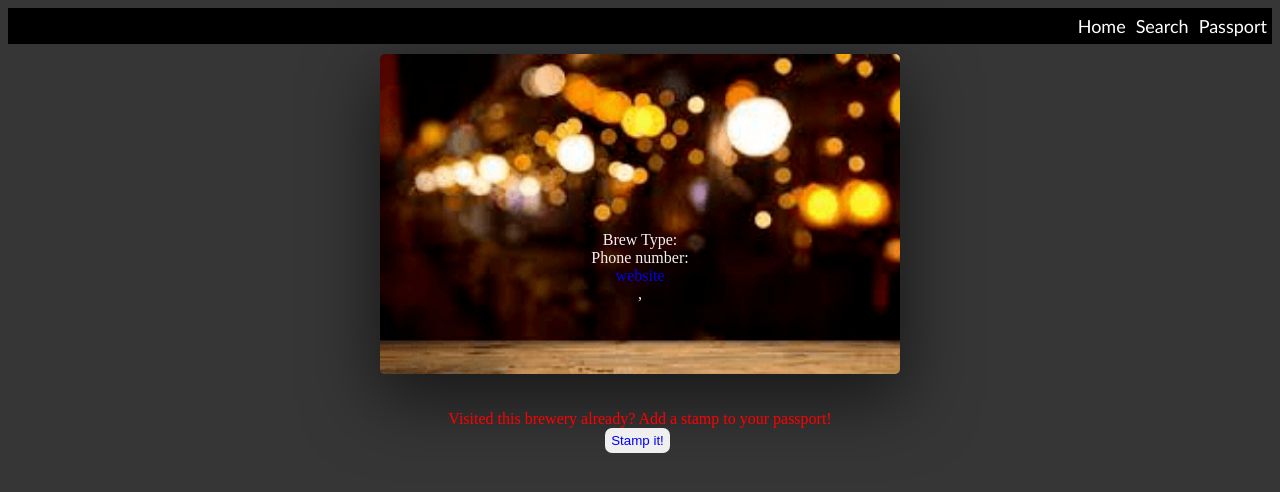
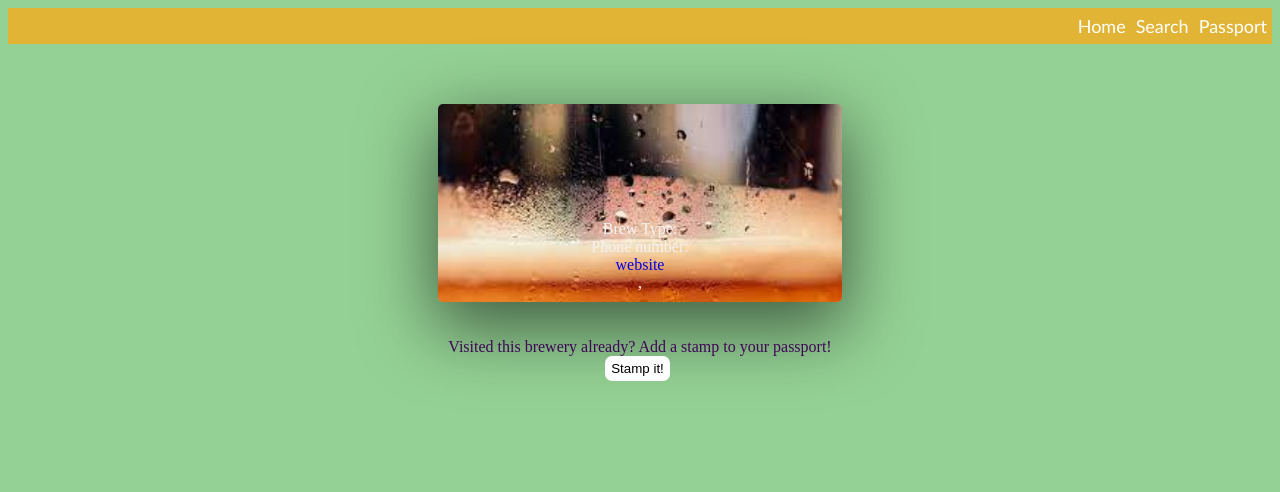
Before and after one commit to dekneeb/Brew-Tour, a React (Create React App) app: page /search/1 in a window 1280 px wide. Shown: the top 492 px of the page. Built offline with nearby package versions, Linux system fonts and the light colour scheme; no server answers.

Commit message:
some styling updates

```diff
--- a/src/Passport.css
+++ b/src/Passport.css
@@ -34,6 +34,7 @@ li{
 
 }
 
+
 .brew_list{
     display: flex;
     flex-wrap: wrap;
@@ -42,11 +43,19 @@ li{
     margin-right: 10px;
     flex-direction: row;
     align-items: stretch;
+    margin-top: 30px;
+
 
 }
 
-.french{
-    font-family: 'Dancing-Script';
+
+.passport_gif{
+  width: 20vw;
+  height: 15vw;
+  border-radius: 5px;
+  margin-top: 10px;
+  margin-bottom: 10px;
+
 }
 
 @media all and (max-width: 768px){
--- a/src/components/Home.jsx
+++ b/src/components/Home.jsx
@@ -28,8 +28,8 @@ function Home(){
         <h3>A place explore all breweries your city has to offer.</h3>
 
         </section>
-            <p><Link to='/breweries' ><img className="card" src={require('../images/passport.png')}></img></Link>
-            <Link to='/search' ><img className='card' src={require('../images/beersearch.png')}></img></Link></p><br/>
+            <section className='p'><Link to='/breweries' ><img className="card" src={require('../images/passport.png')}></img></Link>
+            <Link to='/search' ><p className='gif'>Search Breweries </p></Link></section><br/>
             <h4>Fun Fact: {fact}</h4><br/>
 
 
--- a/src/components/Passport.jsx
+++ b/src/components/Passport.jsx
@@ -6,7 +6,10 @@ function Passport(props){
     console.log(props.addedStamps)
 
     return(<div>
-        <h2 className='french'>  Passport Stamps 🛫 </h2>
+         <h2 className='french'> Where to next?  </h2>
+         <img className='passport_gif' src={'https://c.tenor.com/ft2mQFVUR00AAAAC/fly-plane.gif'}/>
+        <p> On your way to collect more stamps^</p>
+
 
         <section  className='brew_list'>
 
@@ -39,6 +42,8 @@ function Passport(props){
             })}
         </section>
 
+
+
     </div>)
 }
 
--- a/src/home.css
+++ b/src/home.css
@@ -4,20 +4,27 @@
     height: 20vw;
     border-radius: 5px;
     box-shadow: 10px 10px 10px rgb(190, 188, 188);
+    background-size: cover;
 }
 .card:hover{
     box-shadow: 10px 10px 10px black;
 }
 
-.banner{
-
+.gif{
+    background-image: url('https://acegif.com/wp-content/gif/beer-61.gif');
+    width: 20vw;
+    height: 20vw;
+    border-radius: 5px;
+    box-shadow: 10px 10px 10px rgb(190, 188, 188);
+    background-size: cover;
+    color: rgb(240, 168, 180);
 }
 
 body{
-    background-color: rgb(54, 54, 54);
+    background-color: rgb(148, 209, 148);
 }
 
-p{
+.p{
     display: flex;
     justify-content: space-evenly;
 }
--- a/src/nav.css
+++ b/src/nav.css
@@ -3,10 +3,10 @@
     justify-content: flex-end;
     align-items: center;
     list-style: none;
-    background-color: black;
+    background-color: rgb(226, 180, 53);
     padding: 5px;
     height: 2vw;
-    border: 1 px solid black;
+    border: 1 px solid rgb(245, 184, 93);
     margin-top: 0;
 
   }
--- a/src/onebrew.css
+++ b/src/onebrew.css
@@ -1,5 +1,6 @@
 p{
     color: rgb(245, 241, 241);
+
 }
 
 .oneBrew_title{
@@ -9,18 +10,17 @@ p{
 }
 
 .container_onebrew{
-    background-image: url('./images/table2.png');
+    background-image: url('./images/download-5.jpg');
     background-repeat: no-repeat;
     background-size: cover;
-    height: 300px;
-    width: 500px;
+    width: 30vw;
     display: flex;
     flex-direction: column;
     justify-content: center;
     align-items: center;
     padding: 10px;
     box-shadow: rgba(0, 0, 0, 0.56) 0px 22px 70px 4px;
-    margin-top: 10px;
+    margin-top: 60px;
     border-radius: 5px;
 }
 
@@ -30,7 +30,9 @@ p{
 }
 
 p{
-    margin: 0 auto
+    margin: 0 auto;
+
+
 }
 
 h1{
@@ -38,13 +40,18 @@ h1{
 }
 
 .visited{
-    color: red;
+    color: rgb(65, 5, 88);
 }
 
 .stampbutton{
-    color: blue;
+    background-color: white;
+    color: black;
+
+
 }
 
-.stamp_onebrew{
+.stampbutton:hover{
+    background-color: black;
+    color: white;
 
 }
```
Also changed, not shown: src/images/download-5.jpg (added).
